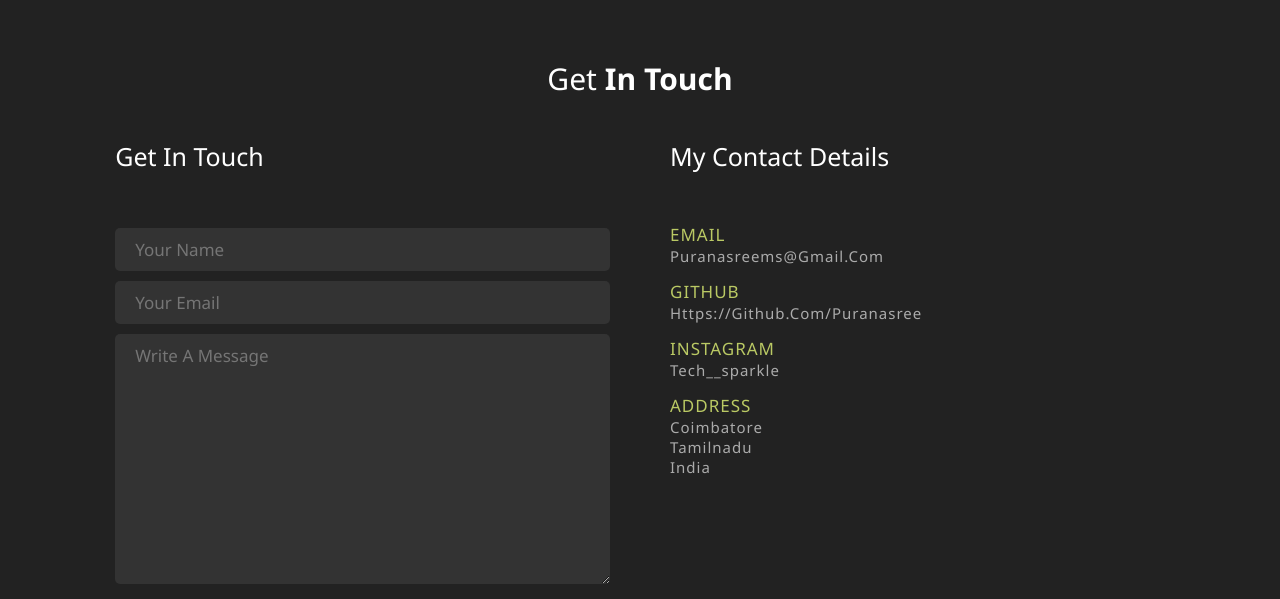
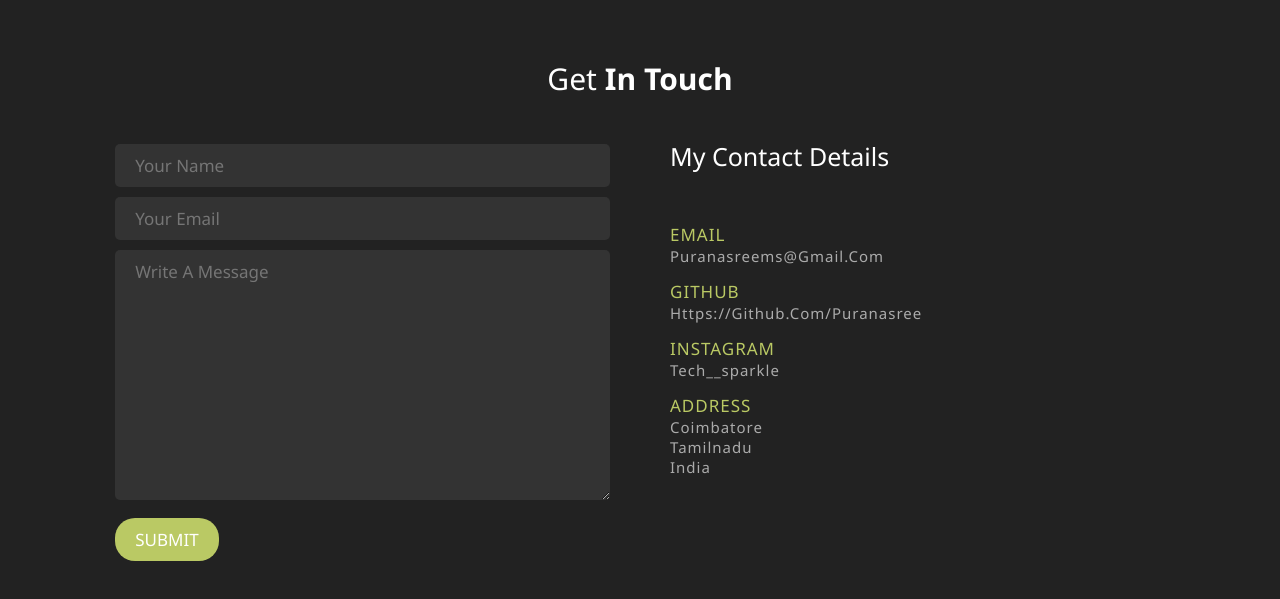
Before and after one commit to Puranasree/My-Portfolio, a plain HTML site: page index.html in a window 1280 px wide. Shown: the part 2400-2999 px from the top of the page. Drawn offline with nearby package versions, Linux system fonts and the light colour scheme.

Commit message:
Update index.html

```diff
--- a/index.html
+++ b/index.html
@@ -153,7 +153,6 @@
     <h1 class="heading">get <span>in touch</span></h1>
     <div class="col-container">
       <div class="col">
-        <h2>get in touch</h2>
         <input type="text" placeholder="your name" required/>
         <input type="email" placeholder="your email" required/>
         <textarea name="" placeholder="write a message" id="" cols="30" rows="10"></textarea>
```
